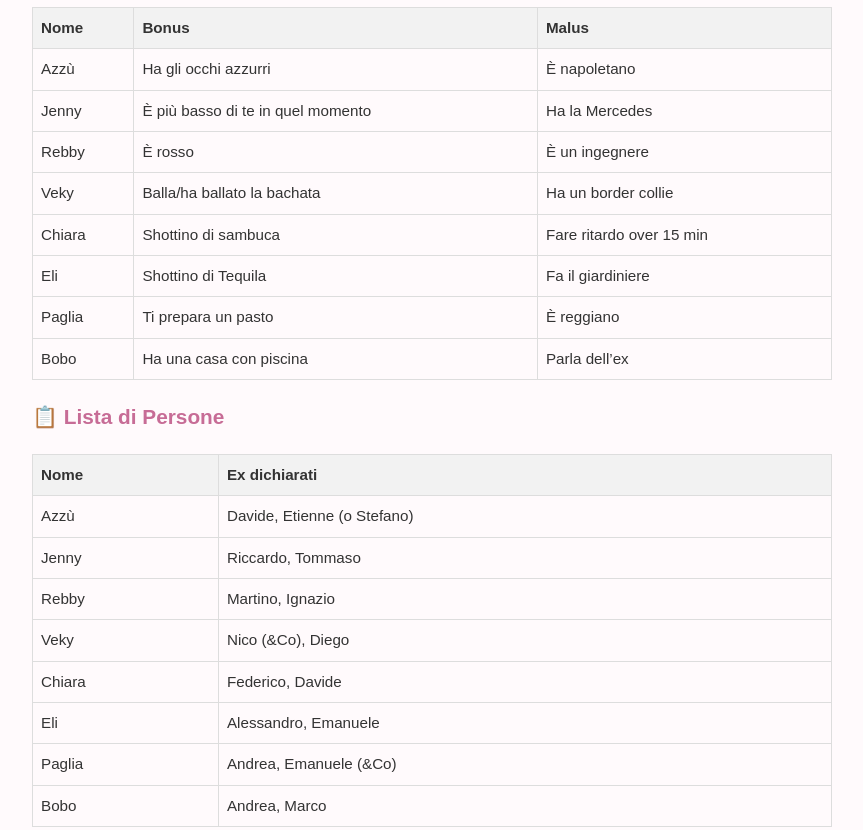
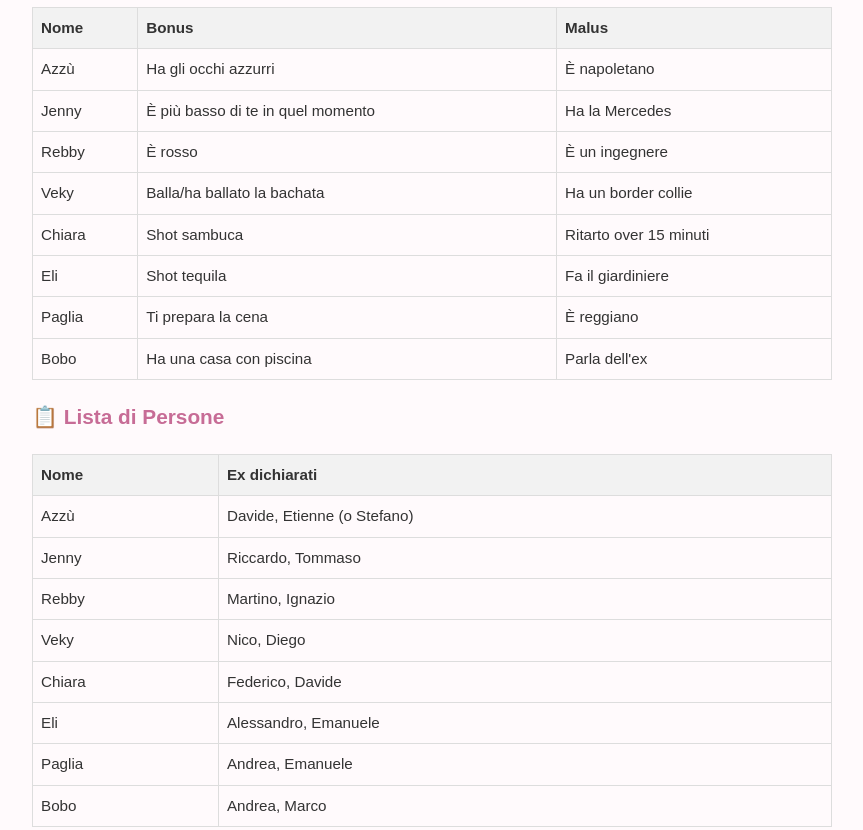
Before and after one commit to alessiapaglier0/FantaSummer2025, a plain HTML site: page index.html in a window 1280 px wide. Shown: the part 2340-3170 px from the top of the page, without its empty margins (208-1071 px from the left). Drawn offline with Linux system fonts and the light colour scheme.

Commit message:
Update index.html
basta basta

```diff
--- a/index.html
+++ b/index.html
@@ -253,36 +253,94 @@ thead {
   </ul>
 
   <h3>🧍‍♀️ BONUS E MALUS NOMINALI (+15 / -15)</h3>
-  <table border="1" style="border-collapse: collapse;">
+<table>
   <thead>
     <tr><th>Nome</th><th>Bonus</th><th>Malus</th></tr>
   </thead>
   <tbody>
-      <tr><td>Azzù</td><td>Ha gli occhi azzurri</td><td>È napoletano</td></tr>
-      <tr><td>Jenny</td><td>È più basso di te in quel momento</td><td>Ha la Mercedes</td></tr>
-      <tr><td>Rebby</td><td>È rosso</td><td>È un ingegnere</td></tr>
-      <tr><td>Veky</td><td>Balla/ha ballato la bachata</td><td>Ha un border collie</td></tr>
-      <tr><td>Chiara</td><td>Shottino di sambuca</td><td>Fare ritardo over 15 min</td></tr>
-      <tr><td>Eli</td><td>Shottino di Tequila</td><td>Fa il giardiniere</td></tr>
-      <tr><td>Paglia</td><td>Ti prepara un pasto</td><td>È reggiano</td></tr>
-      <tr><td>Bobo</td><td>Ha una casa con piscina</td><td>Parla dell’ex</td></tr>
+    <tr>
+      <td data-label="Nome">Azzù</td>
+      <td data-label="Bonus">Ha gli occhi azzurri</td>
+      <td data-label="Malus">È napoletano</td>
+    </tr>
+    <tr>
+      <td data-label="Nome">Jenny</td>
+      <td data-label="Bonus">È più basso di te in quel momento</td>
+      <td data-label="Malus">Ha la Mercedes</td>
+    </tr>
+       <tr>
+      <td data-label="Nome">Rebby</td>
+      <td data-label="Bonus">È rosso</td>
+      <td data-label="Malus">È un ingegnere</td>
+    </tr>
+    <tr>
+      <td data-label="Nome">Veky</td>
+      <td data-label="Bonus">Balla/ha ballato la bachata</td>
+      <td data-label="Malus">Ha un border collie</td>
+    </tr>
+       <tr>
+      <td data-label="Nome">Chiara</td>
+      <td data-label="Bonus">Shot sambuca</td>
+      <td data-label="Malus">Ritarto over 15 minuti</td>
+    </tr>
+    <tr>
+      <td data-label="Nome">Eli</td>
+      <td data-label="Bonus">Shot tequila</td>
+      <td data-label="Malus">Fa il giardiniere</td>
+    </tr>
+       <tr>
+      <td data-label="Nome">Paglia</td>
+      <td data-label="Bonus">Ti prepara la cena</td>
+      <td data-label="Malus">È reggiano</td>
+    </tr>
+    <tr>
+      <td data-label="Nome">Bobo</td>
+      <td data-label="Bonus">Ha una casa con piscina</td>
+      <td data-label="Malus">Parla dell'ex</td>
+    </tr>
   </tbody>
 </table>
 
+
   <h3>📋 Lista di Persone</h3>
-  <table border="1" style="border-collapse: collapse;">
+ <table>
   <thead>
     <tr><th>Nome</th><th>Ex dichiarati</th></tr>
   </thead>
   <tbody>
-      <tr><td>Azzù</td><td>Davide, Etienne (o Stefano)</td></tr>
-      <tr><td>Jenny</td><td>Riccardo, Tommaso</td></tr>
-      <tr><td>Rebby</td><td>Martino, Ignazio</td></tr>
-      <tr><td>Veky</td><td>Nico (&Co), Diego</td></tr>
-      <tr><td>Chiara</td><td>Federico, Davide</td></tr>
-      <tr><td>Eli</td><td>Alessandro, Emanuele</td></tr>
-      <tr><td>Paglia</td><td>Andrea, Emanuele (&Co)</td></tr>
-      <tr><td>Bobo</td><td>Andrea, Marco</td></tr>
+    <tr>
+      <td data-label="Nome">Azzù</td>
+      <td data-label="Ex dichiarati">Davide, Etienne (o Stefano)</td>
+    </tr>
+     <tr>
+      <td data-label="Nome">Jenny</td>
+      <td data-label="Ex dichiarati">Riccardo, Tommaso</td>
+    </tr>
+     <tr>
+      <td data-label="Nome">Rebby</td>
+      <td data-label="Ex dichiarati">Martino, Ignazio</td>
+    </tr>
+      <tr>
+      <td data-label="Nome">Veky</td>
+      <td data-label="Ex dichiarati">Nico, Diego</td>
+    </tr>
+      <tr>
+      <td data-label="Nome">Chiara</td>
+      <td data-label="Ex dichiarati">Federico, Davide</td>
+    </tr>
+     <tr>
+      <td data-label="Nome">Eli</td>
+      <td data-label="Ex dichiarati">Alessandro, Emanuele</td>
+    </tr>
+      <tr>
+      <td data-label="Nome">Paglia</td>
+      <td data-label="Ex dichiarati">Andrea, Emanuele</td>
+    </tr>
+    </tr>
+      <tr>
+      <td data-label="Nome">Bobo</td>
+      <td data-label="Ex dichiarati">Andrea, Marco</td>
+    </tr>
   </tbody>
 </table>
 </section>
```
Lines whose indentation alone changed are shown as unchanged.
